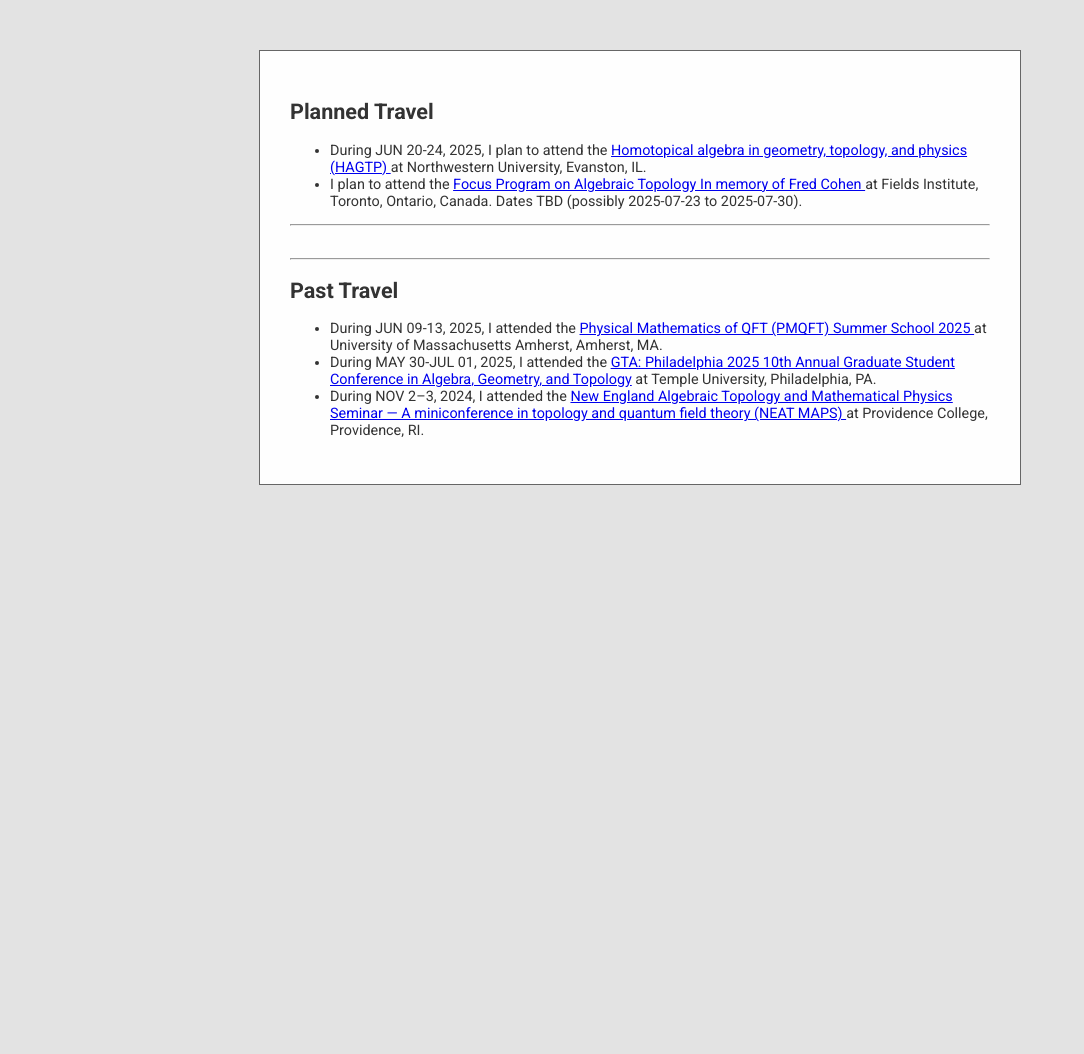
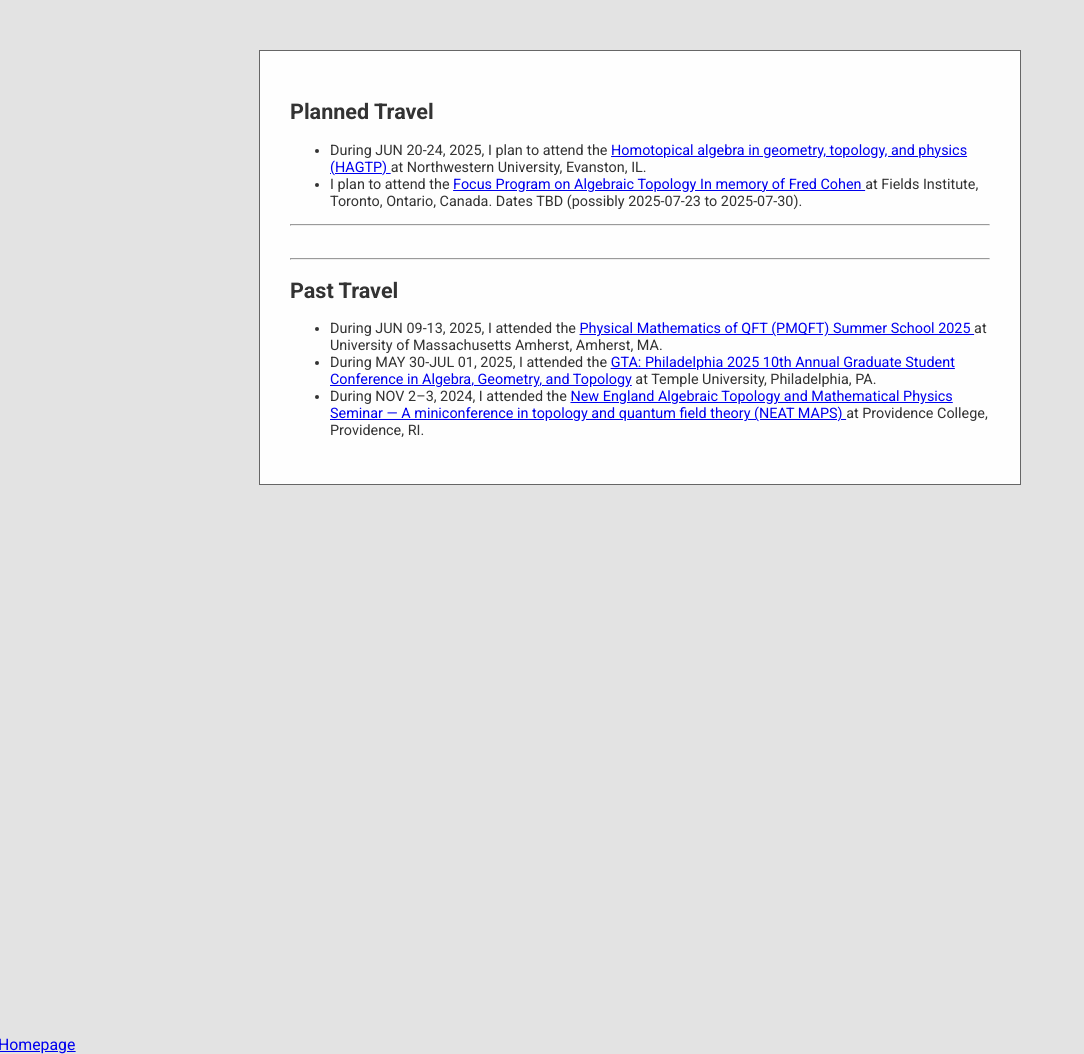
Before and after one commit to cesail/cesail.github.io, a Jekyll site: the page built from travel/index.html, in a window 1280 px wide. Shown: the whole page, without its empty margins (0-1084 px from the left). Built offline with Jekyll 4.4.1, drawn with Linux system fonts in a browser that asks for light colours; some web fonts are replaced; a script that is not in the unit is left out.

Commit message:
Update subpage.css

```diff
--- a/assets/css/subpage.css
+++ b/assets/css/subpage.css
@@ -66,6 +66,6 @@
   font-family: 'Roboto', sans-serif;
   position: relative;
   top: 500px;
-  right: 150px;
+  right: 10px;
   font-size: 1.1em;
 }
```
